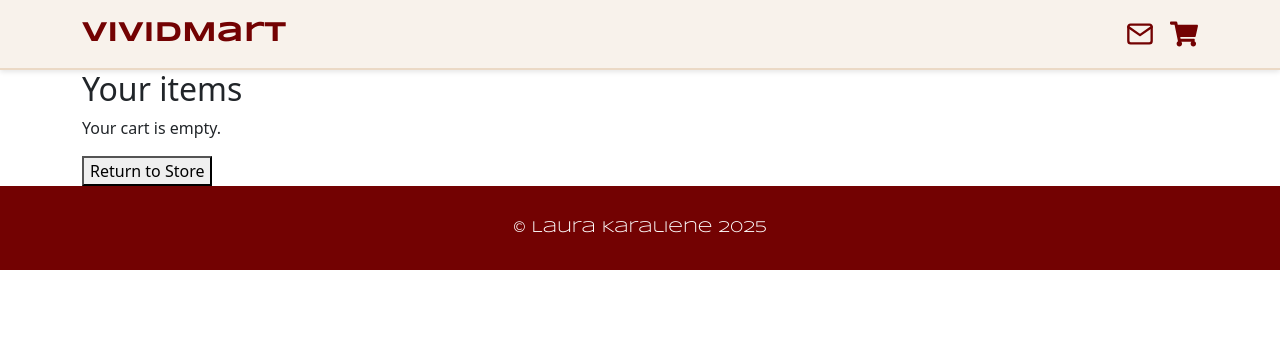
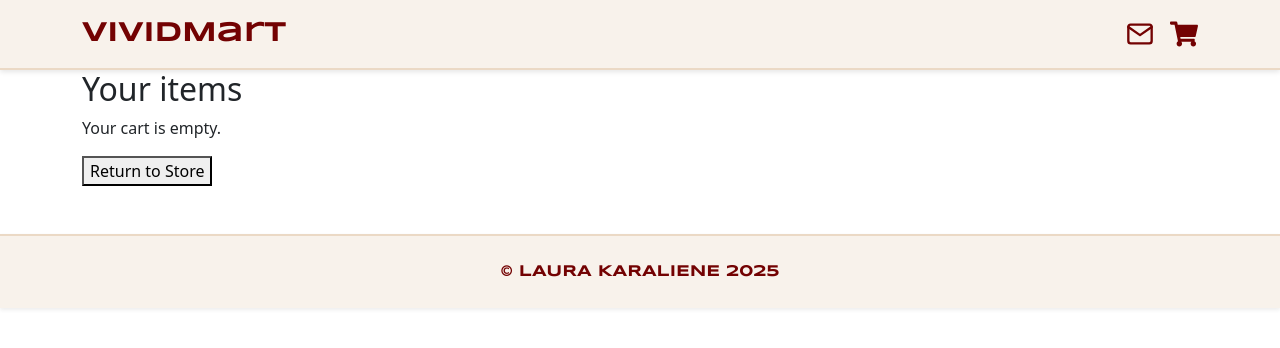
Before and after one commit to LauraKaraliene/Vividmart-JS-Frameworks, a React (Vite) app: page /cart in a window 1280 px wide. Shown: the top 348 px of the page. Built offline with nearby package versions, Linux system fonts and the light colour scheme.

Commit message:
adds footer styling

```diff
--- a/src/components/footer.jsx
+++ b/src/components/footer.jsx
@@ -1,7 +1,13 @@
 import styles from "./Footer.module.scss";
 
 function Footer() {
-  return <footer className={styles.footer}>© Laura Karaliene 2025</footer>;
+  return (
+    <footer
+      className={`py-4 mt-5 fw-bold text-center text-uppercase shadow-sm ${styles.footer}`}
+    >
+      © Laura Karaliene 2025
+    </footer>
+  );
 }
 
 export default Footer;
--- a/src/components/footer.module.scss
+++ b/src/components/footer.module.scss
@@ -1,14 +1,12 @@
 @import "../styles/_variables.scss";
 
 .footer {
-  background-color: $primary-color;
-  color: white;
-  text-align: center;
+  // z-index: 10;
+  // position: relative;
+  background-color: $background-color;
+  color: $primary-color;
   font-family: "syncopate", sans-serif;
-  padding: 30px;
   transition: background-color 0.3s;
+  box-shadow: 0px -4px 12px rgba(0, 0, 0, 0.2);
+  border-top: 2px solid darken($background-color, 10%);
 }
-
-.footer:hover {
-  background-color: $secondary-color;
-}
```
